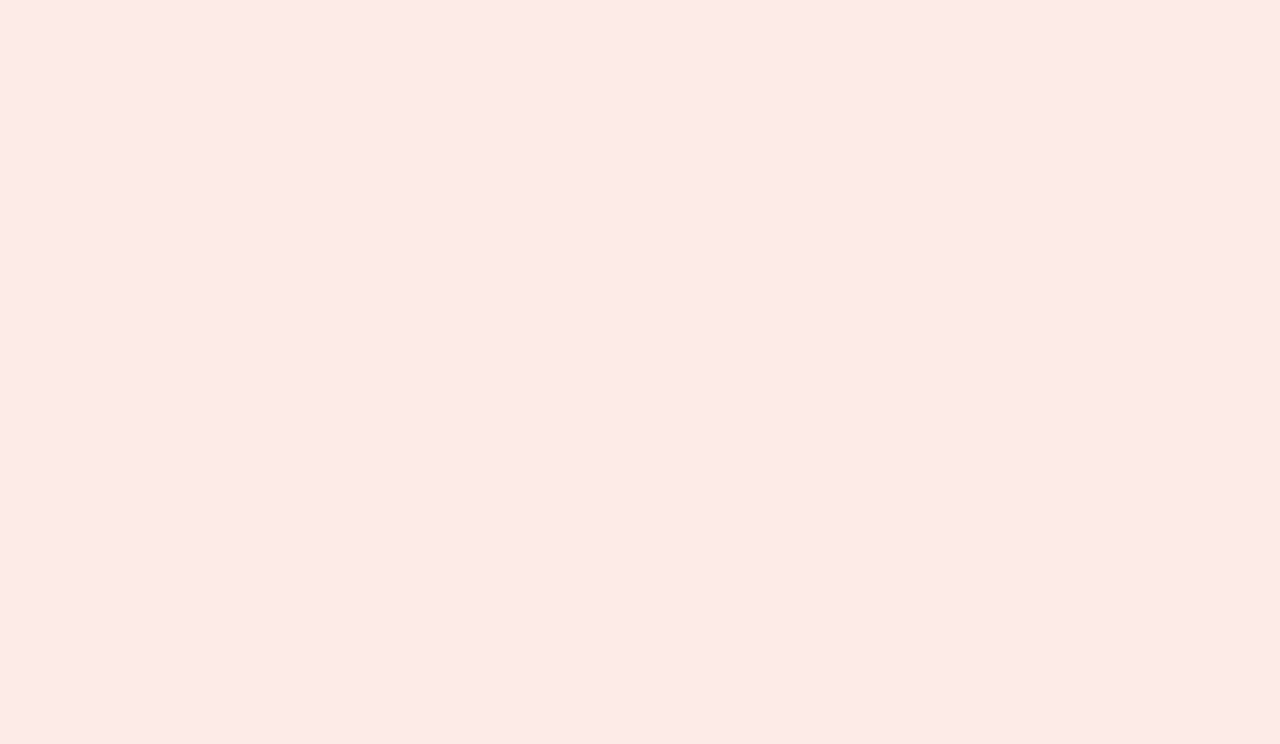
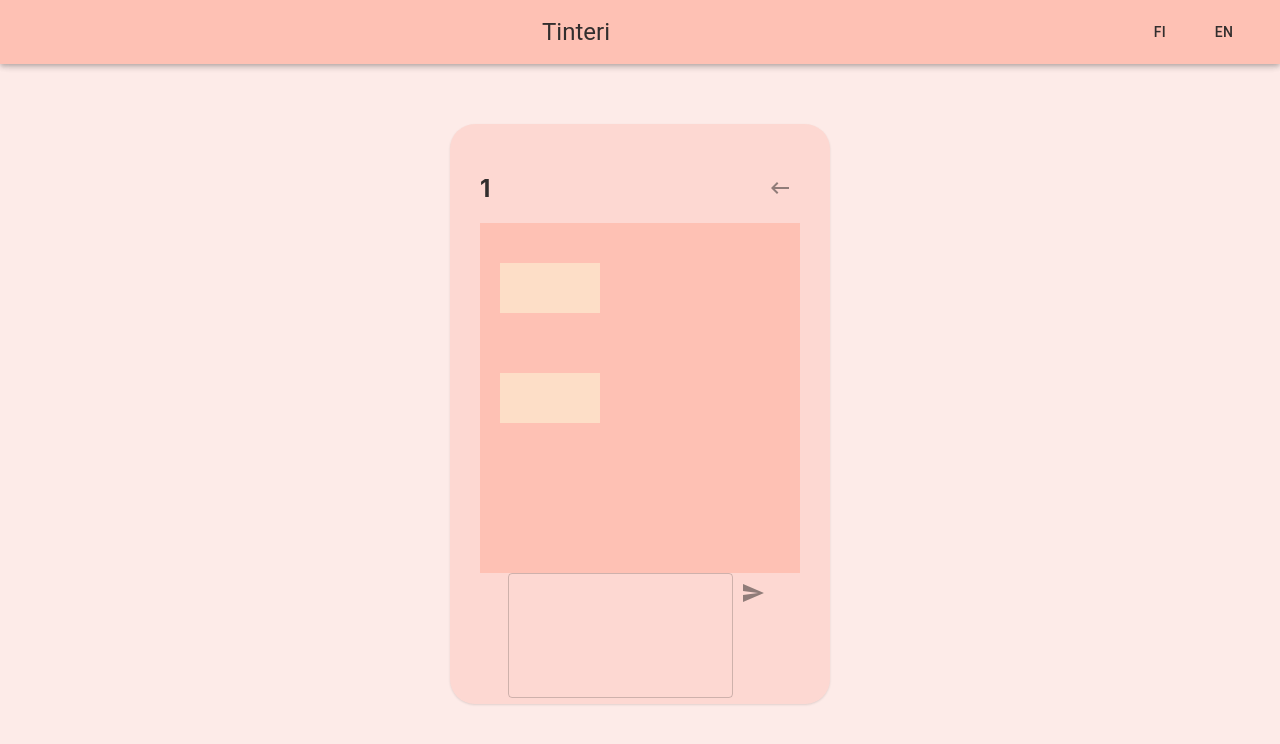
Before and after one commit to siiriLep/AWA-Project, a React (Create React App) app in the folder client/: page /chat/1 in a window 1280 px wide. Before the commit this address had no page. Shown: the top 744 px of the page. Built offline with nearby package versions, Linux system fonts and the light colour scheme.

Commit message:
chat in progress

```diff
--- a/client/src/App.js
+++ b/client/src/App.js
@@ -1,5 +1,6 @@
 import './App.css';
 import Chat from './components/Chat';
+import ChatView from './components/ChatView';
 import Find from './components/Find';
 import Header from './components/Header';
 import Login from './components/Login';
@@ -15,13 +16,15 @@ function App() {
   return (
     <div className="App">
       <Router>
+        <Header />
         <Routes>
-          <Route path="/" element={<div> <Header /> <Login /></div>}> </Route>
-          <Route path="/register" element={<div> <Header /> <Register /></div>}> </Route>
-          <Route path="/main" element={<div> <Header /> <Main /></div>}> </Route>
-          <Route path="/profile" element={<div> <Header /> <Profile /></div>}> </Route>
-          <Route path="/find" element={<div> <Header /> <Find /></div>}> </Route>
-          <Route path="/chat" element={<div> <Header /> <Chat /></div>}> </Route>
+          <Route path="/" element={<div><Login /></div>}> </Route>
+          <Route path="/register" element={<div> <Register /></div>}> </Route>
+          <Route path="/main" element={<div> <Main /></div>}> </Route>
+          <Route path="/profile" element={<div> <Profile /></div>}> </Route>
+          <Route path="/find" element={<div> <Find /></div>}> </Route>
+          <Route path="/chat" element={<div> <Chat /></div>}> </Route>
+          <Route path="/chat/:user" element={<div> <ChatView /></div>}> </Route>
         </Routes>
       </Router>
     </div>
--- a/client/src/Login.css
+++ b/client/src/Login.css
@@ -5,7 +5,7 @@
     border-radius: 25px;
     padding: 30px;
     background-color: #fed4cd;
-    max-width: 400px;
+    max-width: 320px;
     min-height: 500px;
     box-shadow: rgba(0, 0, 0, 0.1) 0px 1px 3px 0px, rgba(0, 0, 0, 0.06) 0px 1px 2px 0px; /*https://getcssscan.com/css-box-shadow-examples #37*/
 }
--- a/client/src/Main.css
+++ b/client/src/Main.css
@@ -5,7 +5,7 @@
     border-radius: 25px;
     padding: 30px;
     background-color: #fed4cd;
-    max-width: 370px;
+    max-width: 320px;
     min-height: 500px;
     max-height: 520px;
     box-shadow: rgba(0, 0, 0, 0.1) 0px 1px 3px 0px, rgba(0, 0, 0, 0.06) 0px 1px 2px 0px; /*https://getcssscan.com/css-box-shadow-examples #37*/
@@ -33,3 +33,12 @@
     margin-left: 50px;
     margin-right:50px
 }
+
+
+
+.chats {
+    padding: 10px;
+    border-radius: 25px;
+    min-height: 400px;
+
+}
--- a/client/src/components/Chat.js
+++ b/client/src/components/Chat.js
@@ -1,12 +1,49 @@
-import KeyboardBackspaceIcon from '@mui/icons-material/KeyboardBackspace';
-import IconButton from '@mui/material/IconButton';
+import { useEffect, useState } from 'react'
+import KeyboardBackspaceIcon from '@mui/icons-material/KeyboardBackspace'
+import IconButton from '@mui/material/IconButton'
+import Pagination from '@mui/material/Pagination'
+import Stack from '@mui/material/Stack'
+import Button from '@mui/material/Button'
 
 function Chat() {
+    const [matches, setMatches] = useState([])
 
+    useEffect(() => {
+        fetchMatches()
+    }, [])
 
     function fetchMatches() {
         const auth_token = localStorage.getItem('auth_token')
         fetch("api/matches", {
+            method: "GET",
+            headers: {
+                "authorization": "Bearer " + auth_token
+            },
+            mode: "cors"
+        })
+        .then(response => response.json())
+        .then(data => {
+            setMatches(data.matches)
+        })
+        .catch(err => {
+            console.log(err)
+        })
+    }
+
+    function renderMatches() {
+        return matches.map((match) => (
+            <div>
+                <a href={"chat/" + match}>
+                <Button id={match} variant="contained" type="button"  style={{background: '#ffb7a8', minWidth: '277px', color:"black", margin:"5px"}}>{match}</Button>
+                </a>
+            </div>
+        ));
+    }
+
+    /*
+    function selectChat(match) {
+        const auth_token = localStorage.getItem('auth_token')
+        fetch(`api/chat/${match}`, {
             method: "GET",
             headers: {
                 "authorization": "Bearer " + auth_token
@@ -20,21 +57,28 @@ function Chat() {
         .catch(err => {
             console.log(err)
         })
-    }
+    }*/
 
-    fetchMatches()
 
 
     return (
-    <div id="main">Chat
-        {/* Back to main page */}
+        <div id="main">
+            <div style={{ display: 'flex', justifyContent: 'space-between', alignItems: 'center' }}>
+                <h2>Chats</h2>
                 <a href="/main">
                 <IconButton>
                     <KeyboardBackspaceIcon id="backBtn" />
                 </IconButton>
                 </a>
             </div>
+            <div className="chats">
+                {renderMatches()}
+            </div>
+            <Stack spacing={2}>
+                <Pagination count={10} siblingCount={0} />
+            </Stack>
+        </div>
     )
 }
 
-export default Chat
+export default Chat;
--- /dev/null
+++ b/client/src/components/ChatView.js
@@ -0,0 +1,36 @@
+import KeyboardBackspaceIcon from '@mui/icons-material/KeyboardBackspace'
+import IconButton from '@mui/material/IconButton'
+import TextField from '@mui/material/TextField';
+import SendIcon from '@mui/icons-material/Send';
+import { useParams } from 'react-router-dom';
+
+function ChatView() {
+    const { user } = useParams();
+    console.log(user)
+  return (
+    <div id="main">
+        <div style={{ display: 'flex', justifyContent: 'space-between', alignItems: 'center' }}>
+            <h2>{user}</h2>
+            <a href="/chat">
+            <IconButton>
+                <KeyboardBackspaceIcon id="backBtn" />
+            </IconButton>
+            </a>
+        </div>
+        <div style={{background: '#ffb7a8', height:"350px"}}>
+            <br></br>
+            <div style={{background: '#fddbbf', height:"50px", width: "100px", margin: "20px"}}></div>
+            <br></br>
+            <div style={{background: '#fddbbf', height:"50px", width: "100px", margin: "20px"}}></div>
+        </div>
+        <form id="msg-form">
+            <TextField id="outlined-basic" variant="outlined" multiline rows={4} />
+            <IconButton type="submit">
+                    <SendIcon/>
+            </IconButton>
+        </form>
+    </div>
+  )
+}
+
+export default ChatView
--- a/client/src/components/Find.js
+++ b/client/src/components/Find.js
@@ -14,7 +14,7 @@ function Find() {
     // ensures that data is fetched only when needed
     useEffect(() => {
         fetchUser()
-    }, [])
+    }, [fetchUser])
 
     // fetches random user from db and shows it to user
     function fetchUser() {
@@ -92,14 +92,14 @@ function Find() {
                 <p> {userAbout} </p>
                 <div id="error"></div>
             </div>
-            <div id="icons">
+            <div id="icons" style={{ display: 'flex', justifyContent: 'space-between', alignItems: 'center' }}>
                 {/* Dislike button */}
                 <IconButton onClick={dislike}>
-                    <CloseOutlinedIcon id="iconBtn" sx={{ fontSize: 60}}/>
+                    <CloseOutlinedIcon id="iconBtn" sx={{ fontSize: 40}}/>
                 </IconButton>
                 {/* Like button */}
                 <IconButton onClick={like}>
-                    <FavoriteBorderOutlinedIcon id="iconBtn" sx={{ fontSize: 60, color:'#ff775c' }}/>
+                    <FavoriteBorderOutlinedIcon id="iconBtn" sx={{ fontSize: 40, color:'#ff775c' }}/>
                 </IconButton>
             </div>
         </div>
--- a/client/src/components/Login.js
+++ b/client/src/components/Login.js
@@ -69,6 +69,7 @@ function Login() {
             <br></br>
             {/* Button for logging in*/}
             <Button variant="contained" type="submit" id="login" style={{background: '#ffb7a8', minWidth: '277px', color:"black"}} >Log in</Button>
+            {/* Shows user an error message*/}
             <div id="response"></div>
             <p>New to Tinteri?</p>
             {/* Link to register page */}
--- a/client/src/index.js
+++ b/client/src/index.js
@@ -6,9 +6,9 @@ import reportWebVitals from './reportWebVitals';
 
 const root = ReactDOM.createRoot(document.getElementById('root'));
 root.render(
-  <React.StrictMode>
+  //<React.StrictMode>
     <App />
-  </React.StrictMode>
+  //</React.StrictMode>
 );
 
 // If you want to start measuring performance in your app, pass a function
```
Also changed, not shown: 1 other file (tests, documents, lock files or other folders). Lines whose indentation alone changed are shown as unchanged.
